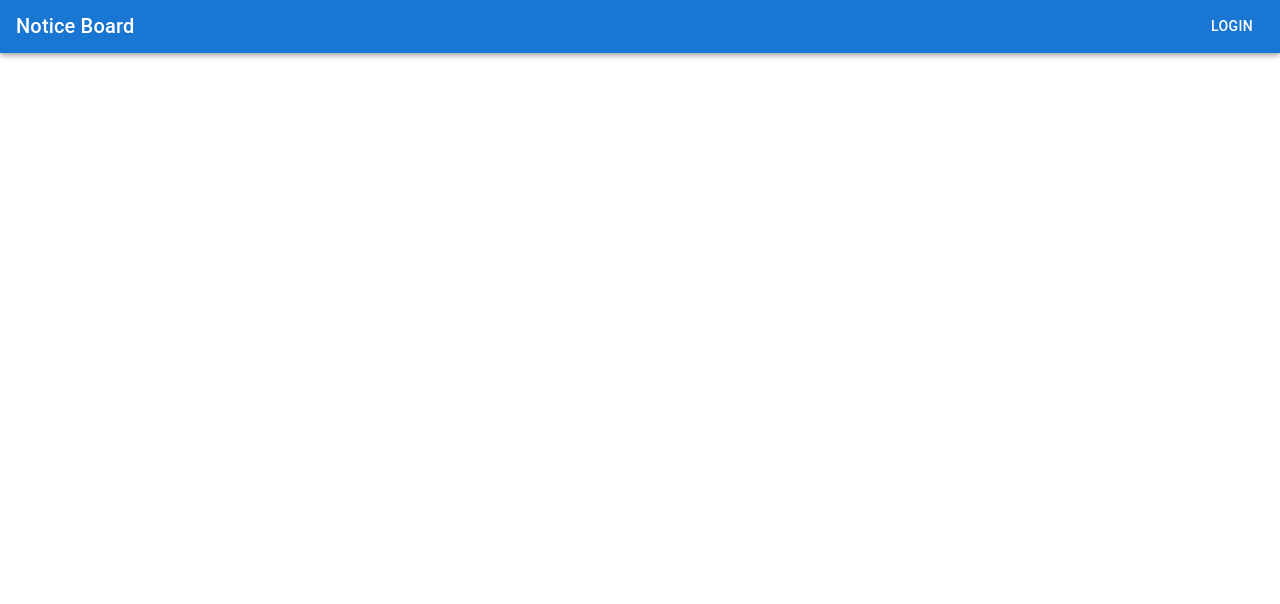
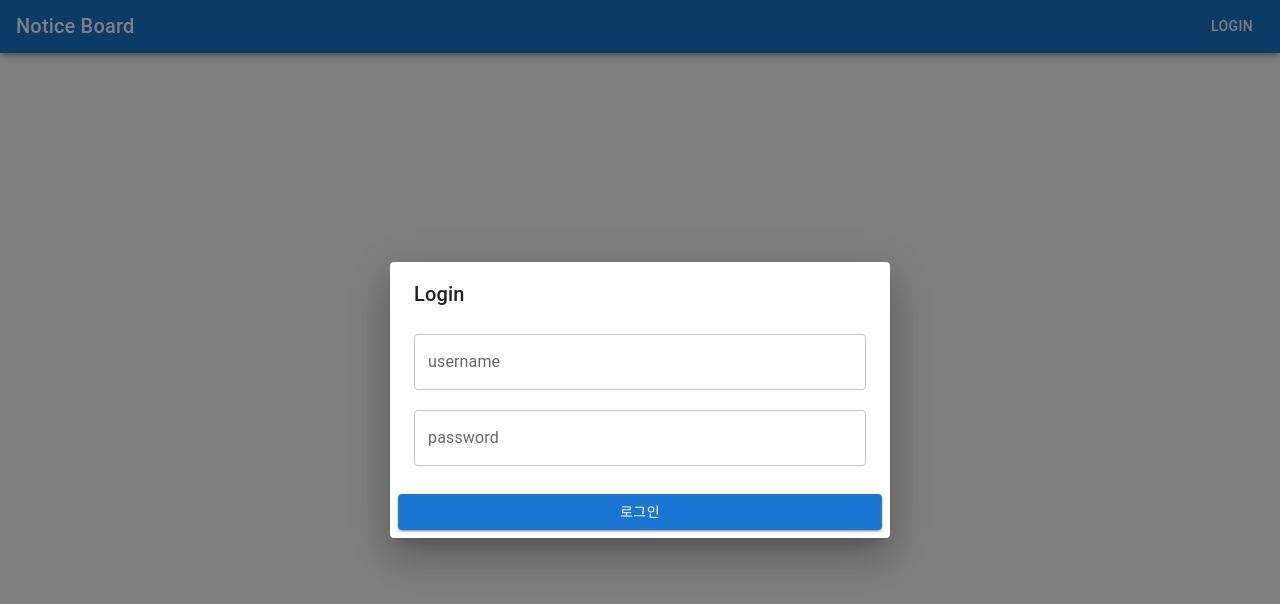
Before and after one commit to hansolc/noticeboard, a React (Vite) app: page /posts in a window 1280 px wide. Both pictures are taken after a click on the button "LOGIN". Shown: the top 604 px of the page. Built offline with nearby package versions, Linux system fonts and the light colour scheme; no server answers.

Commit message:
Auth Modal, authModal slice

```diff
--- /dev/null
+++ b/src/components/AuthModal/index.tsx
@@ -0,0 +1,116 @@
+import {
+  Button,
+  Dialog,
+  DialogActions,
+  DialogContent,
+  DialogTitle,
+  TextField,
+} from "@mui/material";
+import React, { useEffect, useState } from "react";
+import { useDispatch, useSelector } from "react-redux";
+import type { RootState } from "../../providers/redux/store";
+import { close } from "../../providers/redux/features/authModalSlice";
+
+interface UserInfoTypes {
+  username: string;
+  password: string;
+}
+
+interface UserRegistrationTypes extends UserInfoTypes {
+  passwordCheck: string;
+}
+
+function AuthModal() {
+  const { open, type } = useSelector((state: RootState) => state.authModal);
+  const dispatch = useDispatch();
+  const isLogin = type === "login";
+
+  const [userInfo, setUserInfo] = useState<
+    UserInfoTypes | UserRegistrationTypes
+  >(
+    isLogin
+      ? { username: "", password: "" }
+      : { username: "", password: "", passwordCheck: "" }
+  );
+
+  useEffect(() => {
+    setUserInfo(
+      isLogin
+        ? { username: "", password: "" }
+        : { username: "", password: "", passwordCheck: "" }
+    );
+  }, [isLogin]);
+
+  const handleChange =
+    (field: string) => (e: React.ChangeEvent<HTMLInputElement>) => {
+      setUserInfo((prev) => ({ ...prev, [field]: e.target.value }));
+    };
+
+  const handleSubmit = () => {
+    if (isLogin) {
+      // 로그인 처리
+      console.log("로그인", userInfo);
+    } else {
+      // 회원가입 처리
+      console.log("회원가입", userInfo);
+    }
+    // onClose(false);
+  };
+
+  return (
+    <Dialog
+      open={open}
+      onClose={() => dispatch(close())}
+      // PaperProps deprecated but maxWidth, fullWidth not working properly
+      //   maxWidth="sm"
+      //   fullWidth
+      PaperProps={{
+        sx: {
+          width: "100%",
+          maxWidth: "500px",
+        },
+      }}
+    >
+      <form>
+        <DialogTitle>{isLogin ? "Login" : "Registration"}</DialogTitle>
+        <DialogContent className="flex flex-col gap-4">
+          <TextField
+            autoFocus
+            label="username"
+            type="text"
+            variant="outlined"
+            margin="dense"
+            fullWidth
+            value={userInfo.username}
+            onChange={handleChange("username")}
+          />
+          <TextField
+            label="password"
+            type="password"
+            variant="outlined"
+            fullWidth
+            value={userInfo.password}
+            onChange={handleChange("password")}
+          />
+          {!isLogin && (
+            <TextField
+              margin="dense"
+              label="password check"
+              type="password"
+              variant="outlined"
+              value={(userInfo as UserRegistrationTypes).passwordCheck}
+              onChange={handleChange("passwordCheck")}
+            />
+          )}
+        </DialogContent>
+        <DialogActions>
+          <Button onClick={handleSubmit} variant="contained" className="w-full">
+            {isLogin ? "로그인" : "회원가입"}
+          </Button>
+        </DialogActions>
+      </form>
+    </Dialog>
+  );
+}
+
+export default AuthModal;
--- a/src/components/GlobalNavigation/index.tsx
+++ b/src/components/GlobalNavigation/index.tsx
@@ -1,13 +1,20 @@
 import { AppBar, Button, Typography } from "@mui/material";
+import { useDispatch } from "react-redux";
+import { open } from "../../providers/redux/features/authModalSlice";
 
 function GlobalNavigation() {
+  const dispatch = useDispatch();
   return (
-    <AppBar component="header">
-      <div className="w-full mx-auto max-w-[500px] xl:max-w-[1280px] flex justify-between items-center px-4 py-2">
-        <Typography variant="h6">Notice Board</Typography>
-        <Button color="inherit">Login</Button>
-      </div>
-    </AppBar>
+    <>
+      <AppBar component="header">
+        <div className="w-full mx-auto max-w-[500px] xl:max-w-[1280px] flex justify-between items-center px-4 py-2">
+          <Typography variant="h6">Notice Board</Typography>
+          <Button color="inherit" onClick={() => dispatch(open("login"))}>
+            Login
+          </Button>
+        </div>
+      </AppBar>
+    </>
   );
 }
 
--- a/src/providers/AppProvider.tsx
+++ b/src/providers/AppProvider.tsx
@@ -4,6 +4,7 @@ import { store } from "./redux/store";
 import queryClient from "./tanstack/client";
 import { ThemeProvider, createTheme } from "@mui/material/styles";
 import GlobalAlert from "@components/Alert";
+import AuthModal from "@components/AuthModal";
 
 export const AppProvider = ({ children }: { children: React.ReactNode }) => (
   <ReduxProvider store={store}>
@@ -19,6 +20,7 @@ export const AppProvider = ({ children }: { children: React.ReactNode }) => (
         })}
       >
         <GlobalAlert />
+        <AuthModal />
         {children}
       </ThemeProvider>
     </QueryClientProvider>
--- /dev/null
+++ b/src/providers/redux/features/authModalSlice.ts
@@ -0,0 +1,28 @@
+import { createSlice, type PayloadAction } from "@reduxjs/toolkit";
+
+interface AuthModalState {
+  open: boolean;
+  type: "login" | "regis" | null;
+}
+
+const initialState: AuthModalState = {
+  open: false,
+  type: null,
+};
+
+export const authModalSlice = createSlice({
+  name: "authModal",
+  initialState,
+  reducers: {
+    open: (state, action: PayloadAction<AuthModalState["type"]>) => {
+      state.open = true;
+      state.type = action.payload;
+    },
+    close: (state) => {
+      state.open = false;
+    },
+  },
+});
+
+export const { open, close } = authModalSlice.actions;
+export default authModalSlice.reducer;
--- a/src/providers/redux/store.ts
+++ b/src/providers/redux/store.ts
@@ -1,9 +1,11 @@
 import { configureStore } from "@reduxjs/toolkit";
 import alertReducer from "./features/alertSlice";
+import authModalReducer from "./features/authModalSlice";
 
 export const store = configureStore({
   reducer: {
     alert: alertReducer,
+    authModal: authModalReducer,
   },
 });
 
```
